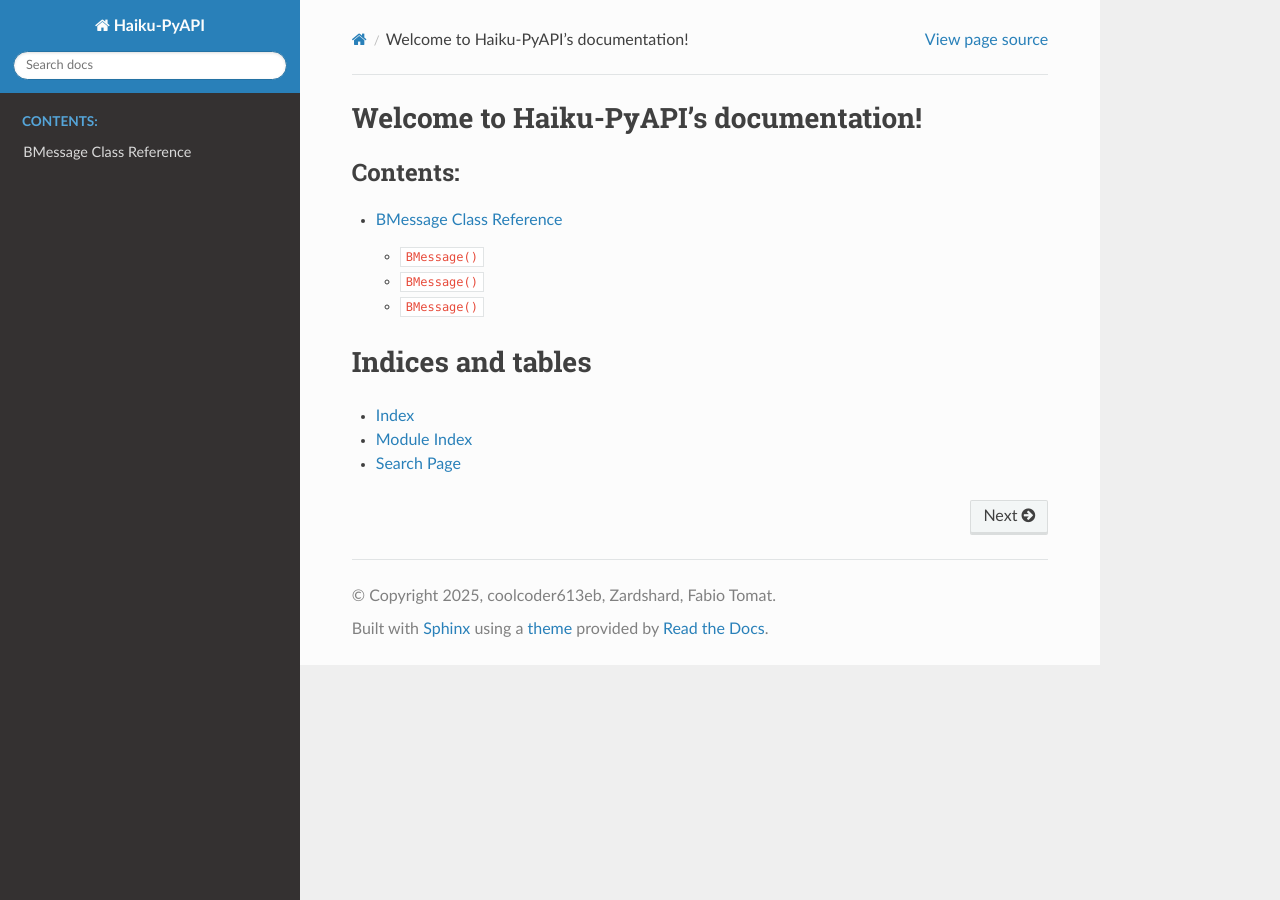
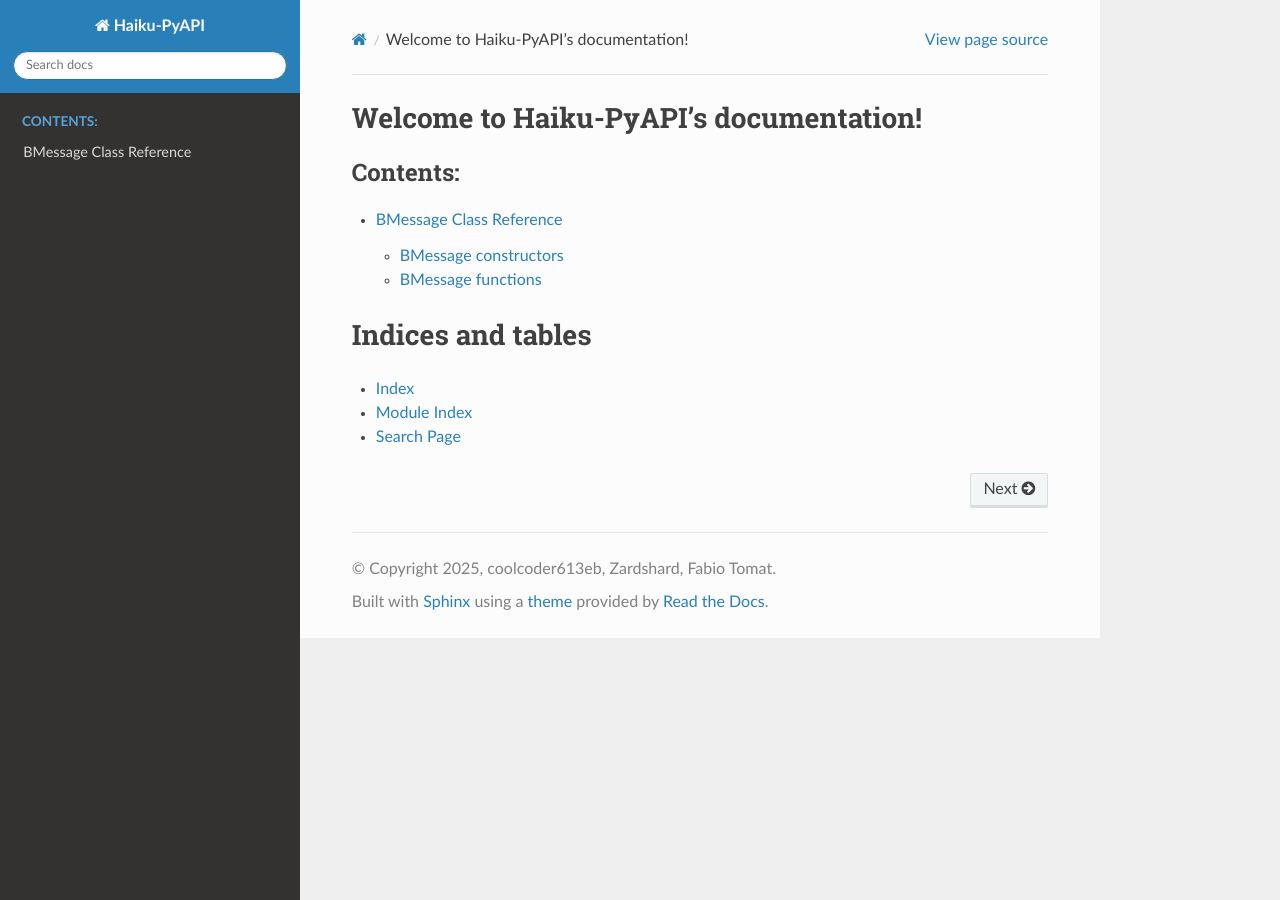
Before and after one commit to coolcoder613eb/Haiku-PyAPI, a Sphinx documentation site: the page built from source/index.rst, in a window 1280 px wide. Built offline with Sphinx 7.4.7 and the Read the Docs theme 3.1.0, drawn with Linux system fonts in a browser that asks for light colours.

Commit message:
solution applied

```diff
--- a/source/message.rst
+++ b/source/message.rst
@@ -2,7 +2,11 @@ BMessage Class Reference
 ========================
 .. currentmodule:: Be
 
+
+BMessage constructors
+------------------------
 .. rubric:: `Constructors`
+
 .. function:: BMessage()
 
    Create an empty BMessage.
@@ -21,11 +25,13 @@ Create a copy of an existing BMessage.
 
 This performs a deep copy of all fields and metadata.
 
-:param other: The message to copy.
+:param other_message: The message to copy.
 :type other: BMessage
 
 ========================
 
+BMessage functions
+------------------------
 .. rubric:: `Functions`
 
 .. autoclass:: BMessage
```
